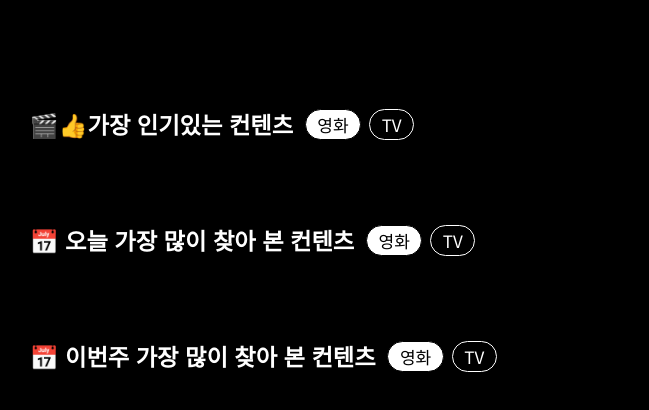
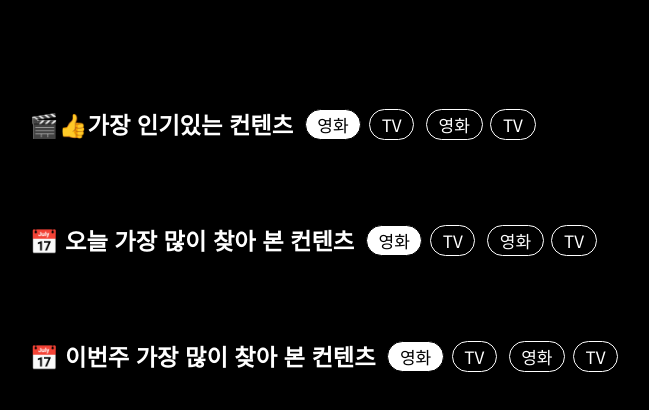
Before and after one commit to nujinging/FeelvieJs, a plain HTML site: page index.html in a window 1280 px wide. Shown: the whole page, without its empty margins (17-666 px from the left). Drawn offline with nearby package versions, Linux system fonts and the light colour scheme; no server answers.

Commit message:
[Add] Tab Click Event

```diff
--- a/index.html
+++ b/index.html
@@ -102,6 +102,34 @@
     fetchData('today', '.today', 'day');
     fetchData('today', '.week', 'week');
 
+    const titleTab = document.querySelectorAll('.item_box .title');
+
+    titleTab.forEach((item, index) => {
+        const tabBox = document.createElement('ul');
+        tabBox.classList.add('type_list');
+        item.append(tabBox);
+
+        const mediaList = [
+            {container : 'popular', containerClass : '.popular'},
+            {container : 'today', containerClass : '.today', additionalContainer : 'day'},
+            {container : 'today', containerClass : '.week', additionalContainer : 'week'},
+        ]
+
+
+        console.log(mediaList[index].container)
+        tabBox.innerHTML = `<li>
+    <button type="button" onclick="TypeChange('movie', mediaList[index].container, mediaList[index].containerClass, mediaList[index].additionalContainer )">영화</button>
+</li><li>
+<button type="button" onclick="TypeChange('tv', mediaList[index].container, mediaList[index].containerClass, mediaList[index].additionalContainer )">TV</button>
+</li>`
+
+
+        console.log(item.nextElementSibling)
+        console.log(mediaList[index].container)
+    })
+
+
+
     function TypeChange(type, container, containerClass, additionalContainer = null) {
         const e = event.target;
         contentType = type;
@@ -120,11 +148,10 @@
     }
 
     async function fetchData(apiName, container, additionalContainer = null) {
-
         const movieData = await movieApi[apiName](contentType, additionalContainer);
         const movieList = movieData.data.results;
 
-        console.log(document.querySelector(container + ' .swiper-wrapper'))
+        // 초기화
         document.querySelector(container + ' .swiper-wrapper').innerHTML = '';
 
         movieList.forEach(item => {
```
